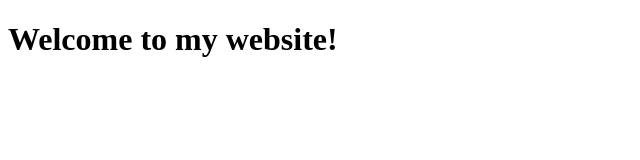
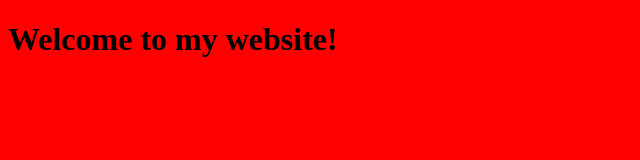
Before and after one commit to XSeed21/simple-webapp, a plain HTML site: page index.html in a window 1280 px wide. Shown: the whole page, without its empty margins (0-640 px from the left). Drawn offline with Linux system fonts and the light colour scheme.

Commit message:
Created new files

```diff
--- /dev/null
+++ b/app.js
@@ -0,0 +1 @@
+//some js code
--- a/index.html
+++ b/index.html
@@ -1,6 +1,7 @@
 <!DOCTYPE html>
 <html>
     <head>
+        <link rel="stylesheet" href="style.css">
     </head>
 
     <body>
--- /dev/null
+++ b/style.css
@@ -0,0 +1,3 @@
+body {
+    background-color: red;
+}
```
